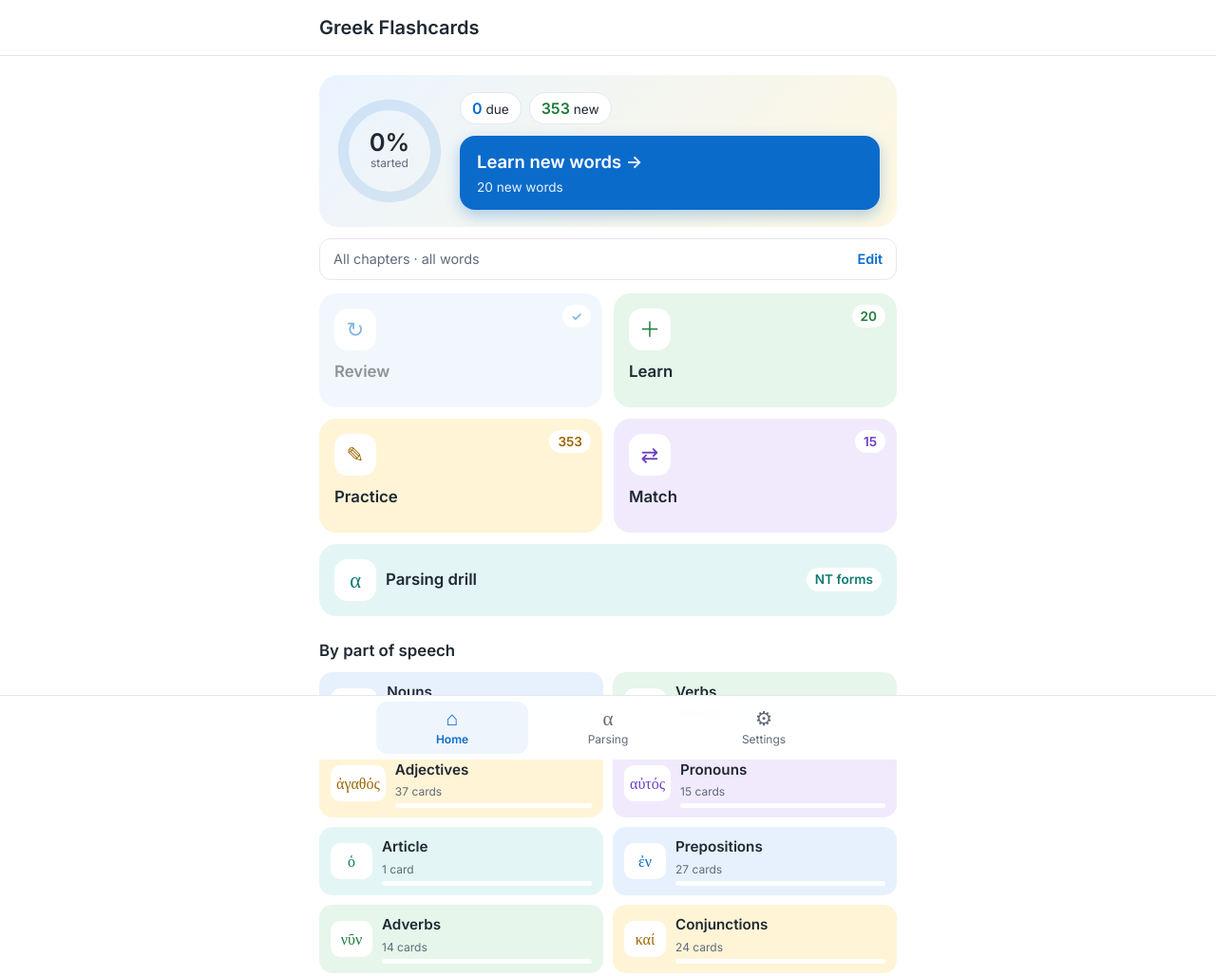
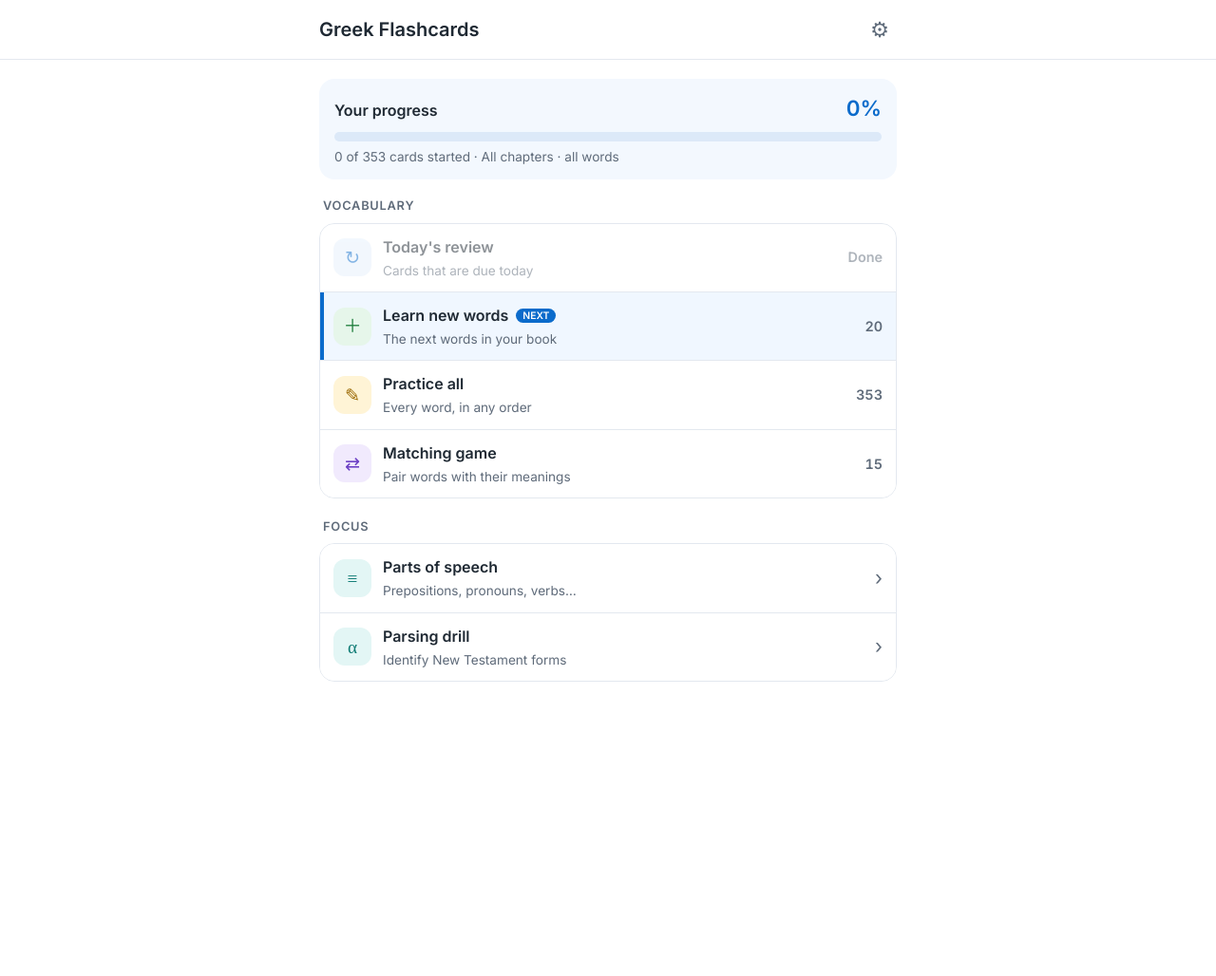
Before and after one commit to bry2501/no-strings-on-me, a plain HTML site: page index.html in a window 1280 px wide. Shown: the top 1028 px of the page at 95% size. After the commit the page ends 800 px from the top, so only its background shows below. Drawn offline with Linux system fonts and the light colour scheme.

Commit message:
Simplify the home page into one organized list
The home page now fits on one screen: a progress bar, then a single list
of lessons in two groups. Vocabulary: Today's review, Learn new words,
Practice all, Matching game, each with a one-line description and its
count, the next one to do marked 'Next'. Focus: Parts of speech (now its
own page) and the Parsing drill.

Removed the duplicate ways in: the Start button, ring and badges, the
lesson tiles, the part-of-speech grid on the home page, the bottom bar
and the footer. Settings is a gear in the header, credits moved into
Settings, and each screen has one back button (part-of-speech pages go
back to the parts list).

Co-Authored-By: Claude Opus 5.5 <noreply@anthropic.com>
Claude-Session: https://claude.ai/code/session_01HwViujMECNhQybV4nFBzrp

```diff
--- a/app.js
+++ b/app.js
@@ -89,7 +89,6 @@
     vocabView: $("vocab-view"),
     parseView: $("parse-view"),
     homeView: $("home-view"),
-    homeScope: $("home-scope"),
     lessonTitle: $("lesson-title"),
     lessonSub: $("lesson-sub"),
     answer: $("answer"),
@@ -412,8 +411,7 @@
     el.vocabView.hidden = name !== "vocab";
     el.parseView.hidden = name !== "parse";
     $("topic-view").hidden = name !== "topic";
-    $("nav-home").classList.toggle("active", name !== "parse");
-    $("nav-parse").classList.toggle("active", name === "parse");
+    $("parts-view").hidden = name !== "parts";
     showError("");
     window.scrollTo(0, 0);
   }
@@ -1048,23 +1046,21 @@
       $("lesson-" + lesson).addEventListener("click", function () { startLesson(lesson); });
     });
     $("lesson-parse").addEventListener("click", function () { topic = null; openParsing(); });
-    $("nav-parse").addEventListener("click", function () { topic = null; openParsing(); });
     ["review", "learn", "practice", "match"].forEach(function (lesson) {
       $("topic-lesson-" + lesson).addEventListener("click", function () { startLesson(lesson); });
     });
     $("topic-lesson-parse").addEventListener("click", openParsing);
-    $("topic-home").addEventListener("click", showHome);
+    $("topic-home").addEventListener("click", showParts);
     $("chart-more").addEventListener("click", function () {
       chartExpanded = !chartExpanded;
       renderChart();
     });
-    $("home-go").addEventListener("click", function () { startLesson($("home-go").dataset.lesson); });
-    ["home-link", "nav-home"].forEach(function (id) { $(id).addEventListener("click", showHome); });
+    ["home-link", "parts-home"].forEach(function (id) { $(id).addEventListener("click", showHome); });
+    $("open-parts").addEventListener("click", showParts);
     // Inside a lesson, "back" returns to the part-of-speech page it was started from.
     ["vocab-home", "parse-home", "summary-home", "caught-up-home"].forEach(function (id) {
       $(id).addEventListener("click", goBack);
     });
-    $("home-change").addEventListener("click", function () { toggleSettings(true); });
     $("settings-done").addEventListener("click", function () {
       toggleSettings(false);
     });
@@ -1178,70 +1174,65 @@
     $("lesson-" + id).disabled = !!disabled;
   }
 
-  function homeLesson(due, fresh) {
-    return due ? "review" : fresh ? "learn" : "practice";
-  }
-
-  var RING = 2 * Math.PI * 52;
-
   function renderHome() {
     var ids = selectedIds();
     var due = ids.filter(function (id) { return isDue(id); }).length;
     var fresh = ids.filter(isNew).length;
     var started = ids.length - fresh;
     var pct = ids.length ? Math.round(started / ids.length * 100) : 0;
-    $("ring-fill").style.strokeDasharray = RING;
-    $("ring-fill").style.strokeDashoffset = RING * (1 - pct / 100);
-    $("ring-pct").textContent = pct + "%";
-    $("home-ring").setAttribute("aria-label", started + " of " + ids.length + " cards started");
-    $("stat-due").textContent = due;
-    $("stat-new").textContent = fresh;
-    el.homeScope.textContent = describeScope();
-
-    renderPosGrid();
+    $("home-pct").textContent = pct + "%";
+    $("home-progress").style.width = pct + "%";
+    $("home-progress-text").textContent = started + " of " + plural(ids.length, "card") + " started · " + describeScope();
+
     var batch = Math.min(fresh, settings.newPerRound || 20);
-    setBadge("review", due ? String(due) : "✓", !due);
-    setBadge("learn", fresh ? String(batch) : "✓", !fresh);
+    setBadge("review", due ? String(due) : "Done", !due);
+    setBadge("learn", fresh ? String(batch) : "Done", !fresh);
     setBadge("practice", String(ids.length), !ids.length);
-    setBadge("match", String(Math.min(ids.length, MATCH_GAME_SIZE)), !ids.length);
-
-    // One big button for the most useful lesson right now.
-    var lesson = homeLesson(due, fresh);
-    $("go-label").textContent = { review: "Review", learn: "Learn new words", practice: "Practice" }[lesson];
-    $("go-sub").textContent = lesson === "review" ? plural(due, "card") + " due" :
-      lesson === "learn" ? plural(batch, "new word") : ids.length ? plural(ids.length, "card") : "Nothing selected";
-    $("home-go").disabled = !ids.length;
-    $("home-go").dataset.lesson = lesson;
+    setBadge("match", String(Math.min(ids.length, MATCH_GAME_SIZE)), ids.length < 2);
+    // Highlight the one lesson to do next: reviews first, then new words.
+    var next = due ? "review" : fresh ? "learn" : null;
+    ["review", "learn"].forEach(function (lesson) {
+      $("lesson-" + lesson).classList.toggle("recommended", lesson === next);
+    });
   }
 
   function renderPosGrid() {
-    var grid = $("pos-grid");
-    grid.textContent = "";
+    var list = $("pos-grid");
+    list.textContent = "";
     parts.forEach(function (part) {
       var pos = part[0];
       var ids = cards.filter(function (c) { return c.pos === pos && inChapters(c); }).map(function (c) { return c.id; });
       var started = ids.filter(function (id) { return !isNew(id); }).length;
       var look = PART_LOOK[pos] || ["·", "t-review"];
-      var b = make("button", "pos-tile " + look[1]);
+      var b = make("button", "menu-row");
       b.type = "button";
-      var icon = make("span", "pos-icon", look[0]);
+      var icon = make("span", "mi pos-icon " + look[1], look[0]);
       icon.lang = "grc";
       icon.setAttribute("aria-hidden", "true");
       b.appendChild(icon);
-      var text = make("span", "pos-text");
-      text.appendChild(make("span", "pos-name", part[1]));
-      text.appendChild(make("span", "pos-count", plural(ids.length, "card")));
+      var text = make("span", "mt");
+      text.appendChild(make("b", null, part[1]));
       var bar = make("span", "pos-bar");
       var fill = make("span", "pos-fill");
       fill.style.width = (ids.length ? started / ids.length * 100 : 0) + "%";
       bar.appendChild(fill);
       text.appendChild(bar);
       b.appendChild(text);
+      b.appendChild(make("span", "mb", String(ids.length)));
+      b.appendChild(make("span", "chev", "›"));
       b.disabled = !ids.length;
       b.setAttribute("aria-label", part[1] + ": " + ids.length + " cards, " + started + " started");
       b.addEventListener("click", function () { showTopic(pos); });
-      grid.appendChild(b);
-    });
+      list.appendChild(b);
+    });
+  }
+
+  function showParts() {
+    if (round) returnGroup();
+    topic = null;
+    toggleSettings(false);
+    showView("parts");
+    renderPosGrid();
   }
 
   function partLabel(pos) {
@@ -1251,6 +1242,7 @@
 
   function refreshPage() {
     if (!el.homeView.hidden) renderHome();
+    if (!$("parts-view").hidden) renderPosGrid();
     if (!$("topic-view").hidden) renderTopic();
   }
 
--- a/index.html
+++ b/index.html
@@ -20,6 +20,8 @@
   <header class="topbar">
     <div class="topbar-inner">
       <h1><button type="button" id="home-link" class="brand">Greek Flashcards</button></h1>
+      <button type="button" id="settings-toggle" class="icon-btn" aria-expanded="false" aria-controls="settings"
+        aria-label="Settings" title="Settings"><span aria-hidden="true">⚙</span></button>
     </div>
   </header>
 
@@ -82,6 +84,14 @@
         <label class="check"><input type="checkbox" id="opt-repeat" checked> Repeat missed cards later in the round</label>
       </fieldset>
 
+      <details class="about">
+        <summary>About and credits</summary>
+        <p id="source"></p>
+        <p>Example verses: SBL Greek New Testament, © 2010 Society of Biblical Literature and Logos Bible Software.</p>
+        <p>Parsing data: <a href="https://github.com/morphgnt/sblgnt">MorphGNT</a> (CC BY-SA).</p>
+        <p>Phrases: <a href="https://github.com/Clear-Bible/macula-greek">MACULA Greek</a> (Biblica, CC BY 4.0), Nestle 1904 text (public domain).</p>
+      </details>
+
       <div class="panel-actions">
         <button type="button" id="settings-done" class="primary">Done</button>
         <button type="button" id="install" class="ghost" hidden>Install app</button>
@@ -90,55 +100,62 @@
     </section>
 
     <div id="home-view">
-      <section class="hero">
-        <div class="ring" id="home-ring" role="img">
-          <svg viewBox="0 0 120 120" aria-hidden="true">
-            <circle class="ring-track" cx="60" cy="60" r="52"></circle>
-            <circle class="ring-fill" id="ring-fill" cx="60" cy="60" r="52"></circle>
-          </svg>
-          <div class="ring-text"><b id="ring-pct">0%</b><span>started</span></div>
-        </div>
-        <div class="hero-side">
-          <div class="pills">
-            <span class="pill pill-due"><b id="stat-due">0</b> due</span>
-            <span class="pill pill-new"><b id="stat-new">0</b> new</span>
-          </div>
-          <button type="button" class="go" id="home-go">
-            <span class="go-label" id="go-label">Start</span>
-            <span class="go-sub" id="go-sub"></span>
-          </button>
-        </div>
+      <section class="progress-card" aria-label="Your progress">
+        <div class="progress-head"><span>Your progress</span><b id="home-pct">0%</b></div>
+        <div class="progress-bar big"><div id="home-progress"></div></div>
+        <p class="help" id="home-progress-text"></p>
       </section>
 
-      <button type="button" class="scope-chip" id="home-change">
-        <span id="home-scope"></span><span class="scope-edit" aria-hidden="true">Edit</span>
-      </button>
-
-      <div class="tiles">
-        <button type="button" class="tile-lesson t-review" id="lesson-review" title="Cards that are due today">
-          <span class="ti" aria-hidden="true">↻</span><span class="tt">Review</span><span class="badge" id="meta-review"></span>
+      <h2 class="menu-title">Vocabulary</h2>
+      <div class="menu">
+        <button type="button" class="menu-row" id="lesson-review">
+          <span class="mi t-review" aria-hidden="true">↻</span>
+          <span class="mt"><b>Today's review</b><small>Cards that are due today</small></span>
+          <span class="mb" id="meta-review"></span>
         </button>
-        <button type="button" class="tile-lesson t-learn" id="lesson-learn" title="The next new words in book order">
-          <span class="ti" aria-hidden="true">＋</span><span class="tt">Learn</span><span class="badge" id="meta-learn"></span>
+        <button type="button" class="menu-row" id="lesson-learn">
+          <span class="mi t-learn" aria-hidden="true">＋</span>
+          <span class="mt"><b>Learn new words</b><small>The next words in your book</small></span>
+          <span class="mb" id="meta-learn"></span>
         </button>
-        <button type="button" class="tile-lesson t-practice" id="lesson-practice" title="Every card in your chapters and parts of speech">
-          <span class="ti" aria-hidden="true">✎</span><span class="tt">Practice</span><span class="badge" id="meta-practice"></span>
+        <button type="button" class="menu-row" id="lesson-practice">
+          <span class="mi t-practice" aria-hidden="true">✎</span>
+          <span class="mt"><b>Practice all</b><small>Every word, in any order</small></span>
+          <span class="mb" id="meta-practice"></span>
         </button>
-        <button type="button" class="tile-lesson t-match" id="lesson-match" title="Pair words with meanings, five at a time">
-          <span class="ti" aria-hidden="true">⇄</span><span class="tt">Match</span><span class="badge" id="meta-match"></span>
-        </button>
-        <button type="button" class="tile-lesson t-parse wide" id="lesson-parse" title="Identify New Testament forms">
-          <span class="ti" aria-hidden="true">α</span><span class="tt">Parsing drill</span><span class="badge">NT forms</span>
+        <button type="button" class="menu-row" id="lesson-match">
+          <span class="mi t-match" aria-hidden="true">⇄</span>
+          <span class="mt"><b>Matching game</b><small>Pair words with their meanings</small></span>
+          <span class="mb" id="meta-match"></span>
         </button>
       </div>
 
-      <h2 class="section-title">By part of speech</h2>
-      <div class="pos-grid" id="pos-grid"></div>
+      <h2 class="menu-title">Focus</h2>
+      <div class="menu">
+        <button type="button" class="menu-row" id="open-parts">
+          <span class="mi t-parse" aria-hidden="true">≡</span>
+          <span class="mt"><b>Parts of speech</b><small>Prepositions, pronouns, verbs…</small></span>
+          <span class="chev" aria-hidden="true">›</span>
+        </button>
+        <button type="button" class="menu-row" id="lesson-parse">
+          <span class="mi t-parse" aria-hidden="true">α</span>
+          <span class="mt"><b>Parsing drill</b><small>Identify New Testament forms</small></span>
+          <span class="chev" aria-hidden="true">›</span>
+        </button>
+      </div>
+    </div>
+
+    <div id="parts-view" hidden>
+      <div class="lesson-bar">
+        <button type="button" class="back" id="parts-home">← Home</button>
+        <div class="lesson-name"><strong>Parts of speech</strong><span>Choose one to study it on its own</span></div>
+      </div>
+      <div class="menu" id="pos-grid"></div>
     </div>
 
     <div id="topic-view" hidden>
       <div class="lesson-bar">
-        <button type="button" class="back" id="topic-home">← Home</button>
+        <button type="button" class="back" id="topic-home">← Parts of speech</button>
         <div class="lesson-name"><strong id="topic-title"></strong><span id="topic-sub"></span></div>
       </div>
 
@@ -316,19 +333,6 @@
     <p id="error" class="error" hidden></p>
   </main>
 
-  <nav class="bottom-nav" aria-label="Main">
-    <button type="button" id="nav-home" class="nav-item active"><span class="nav-icon" aria-hidden="true">⌂</span>Home</button>
-    <button type="button" id="nav-parse" class="nav-item"><span class="nav-icon" aria-hidden="true">α</span>Parsing</button>
-    <button type="button" id="settings-toggle" class="nav-item" aria-expanded="false" aria-controls="settings"><span class="nav-icon" aria-hidden="true">⚙</span>Settings</button>
-  </nav>
-
-  <footer>
-    <p id="source"></p>
-    <p>Example verses: SBL Greek New Testament, © 2010 Society of Biblical Literature and Logos Bible Software.
-      Parsing data: <a href="https://github.com/morphgnt/sblgnt">MorphGNT</a> (CC BY-SA).
-      Phrases: <a href="https://github.com/Clear-Bible/macula-greek">MACULA Greek</a> (Biblica, CC BY 4.0), Nestle 1904 text (public domain).</p>
-  </footer>
-
   <script src="app.js"></script>
   <script src="parse.js"></script>
 </body>
--- a/style.css
+++ b/style.css
@@ -219,48 +219,45 @@ kbd { font-family: var(--ui); font-size: 0.7rem; border: 1px solid currentColor;
 /* Header title doubles as the home link */
 .brand { border: none; background: none; padding: 0; font: inherit; font-weight: 600; color: inherit; }
 
-/* Home */
-.hero {
-  display: flex; align-items: center; gap: 18px; padding: 18px;
-  border-radius: 20px; background: linear-gradient(135deg, #eaf4ff, #fff8e1);
-  margin: 4px 0 12px;
+/* Home: a progress bar and a list of lessons */
+.progress-card { padding: 14px 16px; border-radius: 16px; background: #f3f8fe; margin: 4px 0 18px; }
+.progress-head { display: flex; justify-content: space-between; align-items: baseline; font-weight: 600; }
+.progress-head b { font-size: 1.4rem; color: var(--accent); }
+.progress-bar.big { height: 10px; margin: 8px 0 6px; background: #dce9f8; }
+.progress-card .help { margin: 0; }
+
+.menu-title { font-size: 0.8rem; text-transform: uppercase; letter-spacing: 0.06em; color: var(--muted); margin: 0 0 8px 4px; }
+.menu { display: flex; flex-direction: column; border: 1px solid var(--border); border-radius: 16px; overflow: hidden; margin-bottom: 20px; background: var(--surface); }
+.menu-row {
+  display: flex; align-items: center; gap: 12px; width: 100%; padding: 12px 14px; text-align: left;
+  border: none; border-radius: 0; background: var(--surface); position: relative;
 }
-.ring { position: relative; flex: none; width: 112px; height: 112px; }
-.ring svg { width: 100%; height: 100%; transform: rotate(-90deg); }
-.ring circle { fill: none; stroke-width: 12; }
-.ring-track { stroke: rgba(11, 107, 203, 0.12); }
-/* Starts empty (offset = circumference, 2π × 52) and fills to the set amount. */
-.ring-fill {
-  stroke: var(--accent); stroke-linecap: round;
-  stroke-dasharray: 326.73; stroke-dashoffset: 326.73;
-  transition: stroke-dashoffset 0.8s ease;
+.menu-row + .menu-row { border-top: 1px solid var(--border); }
+.menu-row:hover:not(:disabled) { background: #f6f9fc; }
+.menu-row:active:not(:disabled) { background: #eef4fb; }
+.menu-row:disabled { opacity: 0.5; }
+.menu-row.recommended { background: #f0f7ff; box-shadow: inset 4px 0 0 var(--accent); }
+.menu-row.recommended .mt b::after {
+  content: "Next"; margin-left: 8px; padding: 1px 7px; border-radius: 999px; vertical-align: 2px;
+  background: var(--accent); color: #fff; font-size: 0.65rem; font-weight: 700; text-transform: uppercase;
 }
-.ring-text { position: absolute; inset: 0; display: grid; place-content: center; text-align: center; }
-.ring-text b { font-size: 1.6rem; line-height: 1; }
-.ring-text span { font-size: 0.75rem; color: var(--muted); }
-.hero-side { flex: 1; display: flex; flex-direction: column; gap: 12px; min-width: 0; }
-.pills { display: flex; gap: 8px; flex-wrap: wrap; }
-.pill { padding: 4px 12px; border-radius: 999px; font-size: 0.85rem; background: #fff; border: 1px solid var(--border); }
-.pill b { font-size: 1rem; }
-.pill-due b { color: var(--accent); }
-.pill-new b { color: var(--right); }
-.go {
-  display: flex; flex-direction: column; align-items: flex-start; gap: 2px;
-  padding: 14px 18px; border: none; border-radius: 16px;
-  background: var(--accent); color: #fff; box-shadow: 0 6px 16px rgba(11, 107, 203, 0.3);
-  transition: transform 0.12s ease, box-shadow 0.12s ease;
+.mi {
+  flex: none; width: 40px; height: 40px; border-radius: 12px; display: grid; place-items: center;
+  background: var(--tile-bg); color: var(--tile-fg); font-size: 1.2rem; font-family: var(--greek);
 }
-.go:hover { transform: translateY(-1px); box-shadow: 0 8px 20px rgba(11, 107, 203, 0.35); }
-.go:active { transform: scale(0.97); }
-.go-label { font-size: 1.15rem; font-weight: 600; }
-.go-label::after { content: " →"; }
-.go-sub { font-size: 0.85rem; opacity: 0.9; }
-
-.scope-chip {
-  display: flex; justify-content: space-between; align-items: center; width: 100%;
-  padding: 10px 14px; border-radius: 12px; font-size: 0.9rem; color: var(--muted); margin-bottom: 14px;
-}
-.scope-edit { color: var(--accent); font-weight: 600; }
+.mi.pos-icon { width: 68px; font-size: 0.9rem; }
+.mt { flex: 1; min-width: 0; display: flex; flex-direction: column; gap: 3px; }
+.mt b { font-weight: 600; font-size: 1rem; }
+.mt small { color: var(--muted); font-size: 0.85rem; }
+.mb { flex: none; min-width: 32px; text-align: right; font-weight: 600; color: var(--muted); font-size: 0.9rem; font-variant-numeric: tabular-nums; }
+.chev { flex: none; color: var(--muted); font-size: 1.3rem; line-height: 1; }
+.pos-bar { height: 5px; border-radius: 999px; background: #e8edf3; overflow: hidden; max-width: 160px; }
+.pos-fill { display: block; height: 100%; background: var(--accent); border-radius: 999px; transition: width 0.6s ease; }
+.icon-btn { border: none; background: none; font-size: 1.4rem; line-height: 1; padding: 6px 8px; color: var(--muted); border-radius: 10px; }
+.icon-btn[aria-expanded="true"] { color: var(--accent); background: #eef5fd; }
+.about { margin: 4px 0 16px; font-size: 0.85rem; color: var(--muted); }
+.about summary { cursor: pointer; font-weight: 600; color: var(--text); }
+.about p { margin: 6px 0; }
 
 .tiles { display: grid; grid-template-columns: repeat(2, minmax(0, 1fr)); gap: 12px; margin-bottom: 24px; }
 .tile-lesson {
@@ -290,26 +287,6 @@ kbd { font-family: var(--ui); font-size: 0.7rem; border: 1px solid currentColor;
 .t-parse { --tile-bg: #e3f6f5; --tile-fg: #0d7a73; }
 
 .section-title { font-size: 1.05rem; margin: 0 0 10px; }
-
-/* Parts of speech on the home page */
-.pos-grid { display: grid; grid-template-columns: repeat(2, minmax(0, 1fr)); gap: 10px; margin-bottom: 24px; }
-.pos-tile {
-  display: flex; align-items: center; gap: 10px; padding: 10px 12px; border: none; border-radius: 14px;
-  background: var(--tile-bg); color: var(--tile-fg); text-align: left;
-  transition: transform 0.12s ease, box-shadow 0.12s ease;
-}
-.pos-tile:hover:not(:disabled) { transform: translateY(-2px); box-shadow: var(--shadow); }
-.pos-tile:active:not(:disabled) { transform: scale(0.97); }
-.pos-tile:disabled { opacity: 0.45; }
-.pos-icon {
-  flex: none; min-width: 44px; height: 38px; padding: 0 6px; border-radius: 10px; background: #fff;
-  display: grid; place-items: center; font-family: var(--greek); font-size: 1rem; color: var(--tile-fg);
-}
-.pos-text { display: flex; flex-direction: column; gap: 3px; min-width: 0; flex: 1; }
-.pos-name { font-weight: 600; color: var(--text); font-size: 0.95rem; overflow-wrap: anywhere; }
-.pos-count { font-size: 0.75rem; color: var(--muted); }
-.pos-bar { height: 5px; border-radius: 999px; background: rgba(255, 255, 255, 0.9); overflow: hidden; }
-.pos-fill { display: block; height: 100%; background: var(--tile-fg); border-radius: 999px; transition: width 0.6s ease; }
 
 /* Part-of-speech page */
 .topic-tiles .tile-lesson { min-height: 96px; }
@@ -347,22 +324,6 @@ kbd { font-family: var(--ui); font-size: 0.7rem; border: 1px solid currentColor;
 }
 .bar-detail { font-size: 0.8rem; color: var(--muted); }
 .chart-more { margin-top: 8px; }
-
-/* Bottom navigation */
-body { padding-bottom: calc(72px + env(safe-area-inset-bottom)); }
-.bottom-nav {
-  position: fixed; left: 0; right: 0; bottom: 0; z-index: 10;
-  display: flex; justify-content: center; gap: 4px;
-  padding: 6px 8px calc(6px + env(safe-area-inset-bottom));
-  background: rgba(255, 255, 255, 0.96); border-top: 1px solid var(--border);
-  backdrop-filter: blur(8px);
-}
-.nav-item {
-  flex: 1; max-width: 160px; display: flex; flex-direction: column; align-items: center; gap: 2px;
-  border: none; background: none; padding: 6px; font-size: 0.75rem; color: var(--muted); border-radius: 12px;
-}
-.nav-icon { font-size: 1.3rem; line-height: 1.1; font-family: var(--greek); }
-.nav-item.active { color: var(--accent); background: #eef5fd; font-weight: 600; }
 
 /* Bar at the top of a lesson: back to home, and what this lesson is */
 .lesson-bar { display: flex; align-items: center; gap: 12px; margin: 0 0 12px; }
@@ -428,6 +389,3 @@ body { padding-bottom: calc(72px + env(safe-area-inset-bottom)); }
 .opt[aria-pressed="true"] { background: var(--accent); border-color: var(--accent); color: var(--on-accent); }
 .opt.right[aria-pressed="true"] { background: var(--right-bg); color: var(--right); border-color: var(--right-border); }
 .opt.wrong[aria-pressed="true"] { background: var(--wrong-bg); color: var(--wrong); border-color: var(--wrong); }
-
-footer { text-align: center; font-size: 0.8rem; color: var(--muted); padding: 16px; }
-footer p { margin: 0 0 4px; }
```
Also changed, not shown: 1 other file.
